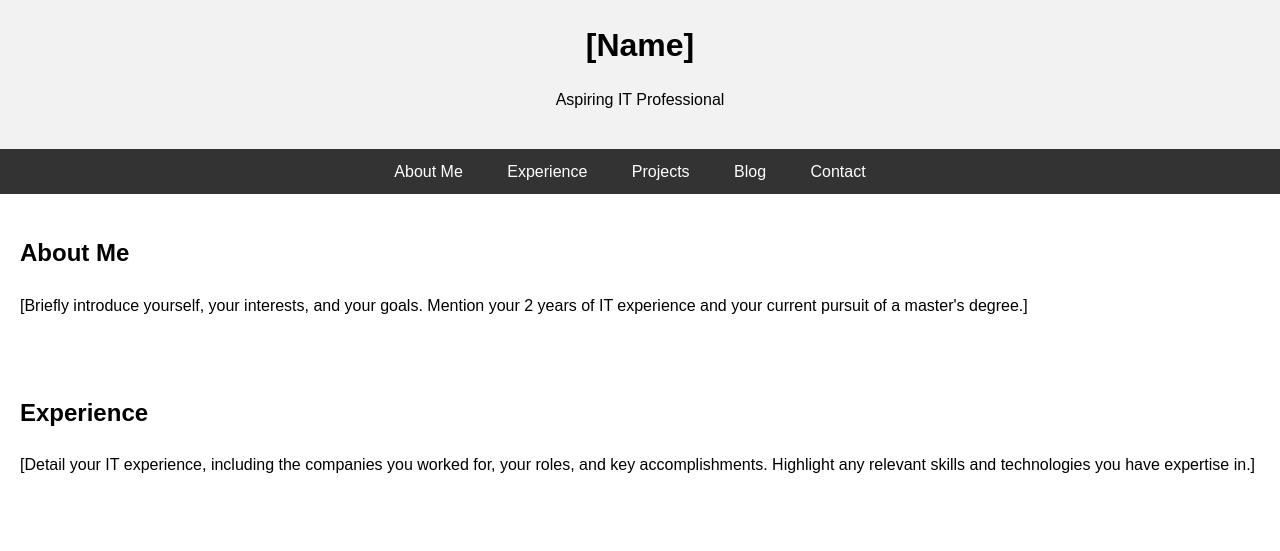
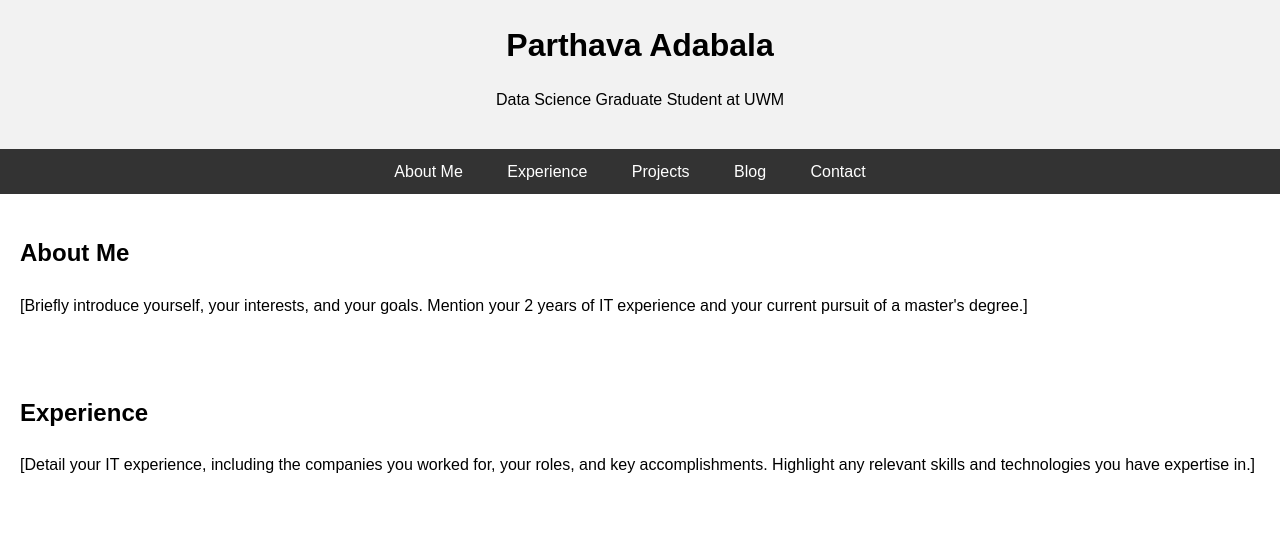
Before and after one commit to parthava-adabala/parthava-adabala.github.io, a plain HTML site: page index.html in a window 1280 px wide. Shown: the top 551 px of the page. Drawn offline with Linux system fonts and the light colour scheme.

Commit message:
Update index.html

```diff
--- a/index.html
+++ b/index.html
@@ -8,8 +8,8 @@
 </head>
 <body>
     <header>
-        <h1>[Name]</h1>
-        <p>Aspiring IT Professional</p>
+        <h1>Parthava Adabala</h1>
+        <p>Data Science Graduate Student at UWM</p>
     </header>
 
     <nav>
```
